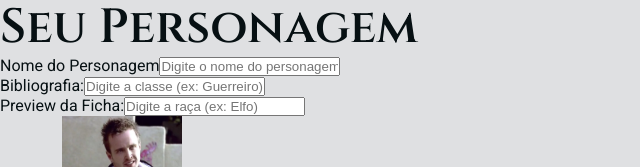
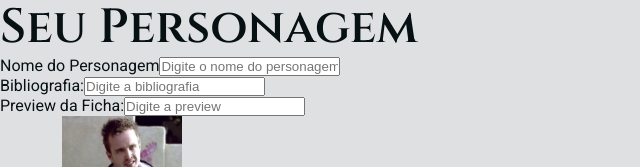
Before and after one commit to PhilipeSousa/2025.1-EasyCrit-frontend, a Next.js app: page /criacaoPersonagem in a window 1280 px wide. Shown: the top 167 px of the page, without its empty margins (0-640 px from the left). Built offline with nearby package versions, Linux system fonts and the light colour scheme.

Commit message:
fix(36):minor screen adjustments

```diff
--- a/src/app/criacaoPersonagem/page.tsx
+++ b/src/app/criacaoPersonagem/page.tsx
@@ -6,8 +6,8 @@ import Image from 'next/image'
 
 export default function CriacaoPersonagem() {
 	const [nome, setNome] = useState('')
-	const [classe, setClasse] = useState('')
-	const [raca, setRaca] = useState('')
+	const [classe, setBibliografia] = useState('')
+	const [raca, setPreview] = useState('')
 	const [mensagem, setMensagem] = useState('')
 
 	const handleSubmit = (e: React.FormEvent) => {
@@ -35,19 +35,14 @@ export default function CriacaoPersonagem() {
 					<input
 						type='text'
 						value={classe}
-						onChange={(e) => setClasse(e.target.value)}
-						placeholder='Digite a classe (ex: Guerreiro)'
+						onChange={(e) => setBibliografia(e.target.value)}
+						placeholder='Digite a bibliografia'
 					/>
 				</div>
 
 				<div className={styles.grupoInput}>
 					<label>Preview da Ficha:</label>
-					<input
-						type='text'
-						value={raca}
-						onChange={(e) => setRaca(e.target.value)}
-						placeholder='Digite a raça (ex: Elfo)'
-					/>
+					<input type='text' value={raca} onChange={(e) => setPreview(e.target.value)} placeholder='Digite a preview' />
 				</div>
 
 				<div className={styles.grupoImagem}>
```
